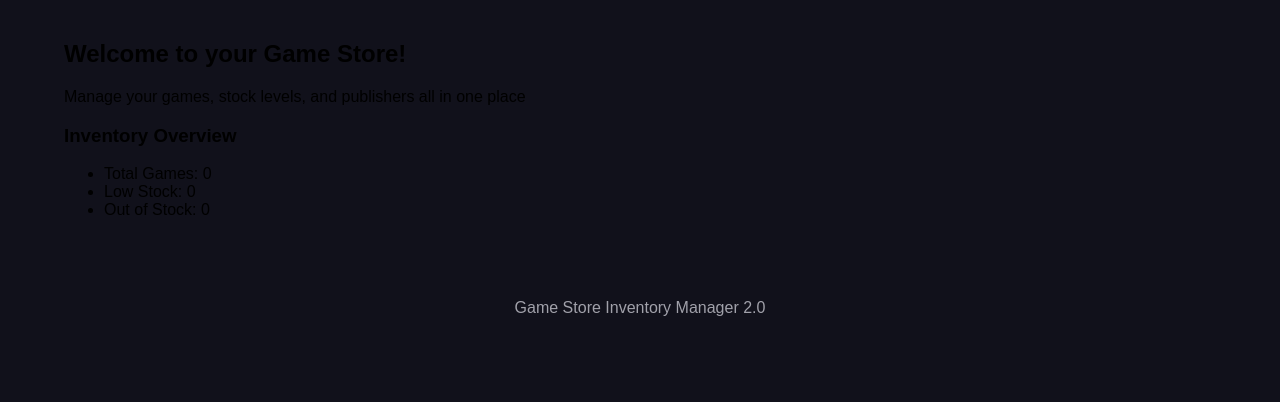
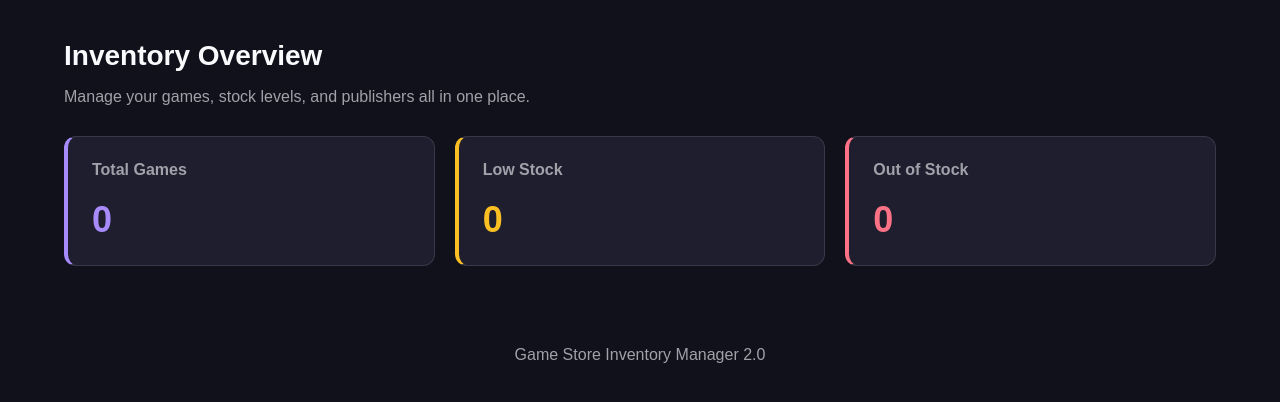
Before and after one commit to Mitchell-McShane/game-store-inventory-v2, a Flask app: page / in a window 1280 px wide. Shown: the part 88-490 px from the top of the page. Run offline with Flask 3, Linux system fonts and the light colour scheme.

Commit message:
feat: add inventory dashboard statistic cards

```diff
--- a/static/css/style.css
+++ b/static/css/style.css
@@ -41,3 +41,65 @@ footer {
     color: var(--text-secondary);
     text-align: center;
 }
+
+/* Deshboard */
+
+.dashboard h2 {
+    font-size: 28px;
+    margin-bottom: 10px;
+    color: var(--text-primary);
+}
+
+.dashboard-description {
+    color: var(--text-secondary);
+    margin-bottom: 30px;
+}
+
+.stats-grid {
+    display: grid;
+    grid-template-columns: repeat(3, minmax(0, 1fr));
+    gap: 20px;
+}
+
+.stat-card {
+    background-color: var(--bg-secondary);
+    border: 1px solid #38384a;
+    border-radius: 12px;
+    padding: 24px;
+    border-left: 4px solid var(--accent);
+}
+
+.stat-card h3 {
+    margin: 0 0 20px;
+    font-size: 16px;
+    color: var(--text-secondary);
+}
+
+.stat-number {
+    margin: 0;
+    font-size: 36px;
+    font-weight: bold;
+    color: var(--accent);
+}
+
+.low-stock {
+    border-left-color: #fbbf24;
+}
+
+.low-stock .stat-number {
+    color: #fbbf24;
+}
+
+.out-of-stock {
+    border-left-color: #fb7185;
+}
+
+.out-of-stock .stat-number {
+    color: #fb7185;
+}
+
+@media (max-width: 700px) {
+    .stats-grid {
+        grid-template-columns: 1fr;
+    }
+}
--- a/templates/index.html
+++ b/templates/index.html
@@ -3,15 +3,27 @@
 {% block title %}Dashboard | Game Store Inventory{% endblock %}
 
 {% block content %}
-<h2>Welcome to your Game Store!</h2>
+<section class="dashboard">
+    <h2>Inventory Overview</h2>
+    <p class="dashboard-description">
+        Manage your games, stock levels, and publishers all in one place.
+    </p>
 
-<p>Manage your games, stock levels, and publishers all in one place</p>
+    <div class="stats-grid">
+        <article class="stat-card">
+            <h3>Total Games</h3>
+            <p class="stat-number">0</p>
+        </article>
 
-<h3>Inventory Overview</h3>
+        <article class="stat-card low-stock">
+            <h3>Low Stock</h3>
+            <p class="stat-number">0</p>
+        </article>
 
-<ul>
-    <li>Total Games: 0</li>
-    <li>Low Stock: 0</li>
-    <li>Out of Stock: 0</li>
-</ul>
+        <article class="stat-card out-of-stock">
+            <h3>Out of Stock</h3>
+            <p class="stat-number">0</p>
+        </article>
+    </div>
+</section>
 {% endblock %}
```
